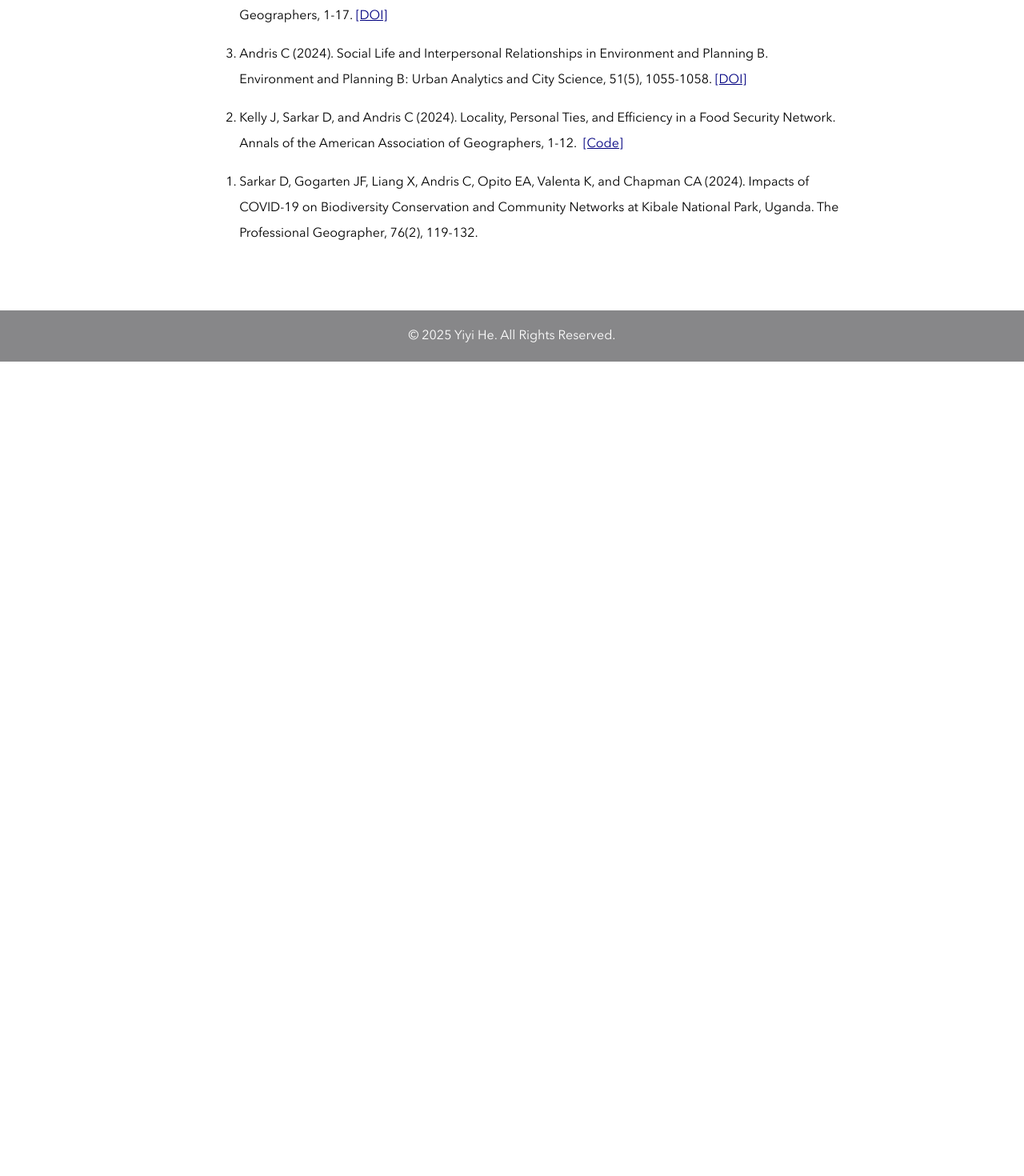
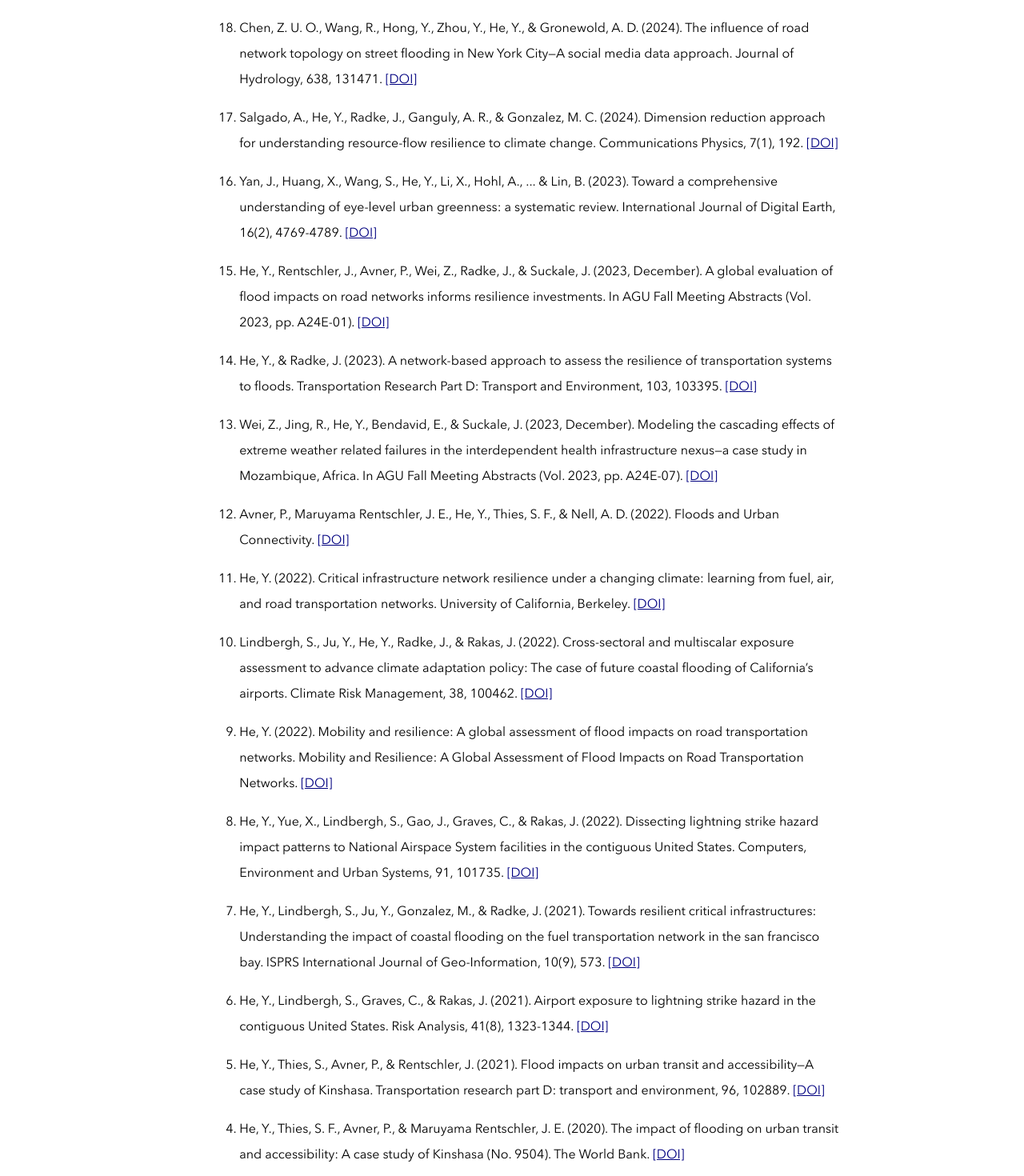
Before and after one commit to resilient-futures/resilient-futures.github.io, a React (Create React App) app in the folder yiyihe-page/: page /publications in a window 1280 px wide. Shown: the part 780-2250 px from the top of the page at 80% size. Before the commit the page ends 1232 px from the top, so only its background shows below. Built offline with nearby package versions, Linux system fonts and the light colour scheme.

Commit message:
add: research pic; publications

```diff
--- a/yiyihe-page/src/pages/Publications.jsx
+++ b/yiyihe-page/src/pages/Publications.jsx
@@ -5,30 +5,119 @@ import { Typography } from '@mui/material'
 const publications = [
 	{
 		index: 68,
-		citation: "Lindbergh, S., He, Y., & Radke, J. (2024). Beyond carbon: Unveiling vulnerabilities of the transportation fuel system for climate resilience. Energy Research & Social Science, 114, 103585.",
-		doi: "https://doi.org/10.xxxx/erss.103585",
-		code: "https://github.com/example/code"
+		citation: "Wei, Z., Jing, R., He, Y., Bendavid, E., & Suckale, J. (2024). Assessing health care access during flooding in sub-saharan Africa. AGU24.",
+		// doi: "",
+		// code: ""
 	},
 	{
 		index: 67,
-		citation: "Appiah, G, Cooney, B, Kaufman, M, and Andris, C (2024). Public, Private, Personal: Shifting Patterns in Spatial Data Sources in used in Geospatial Research. Annals of the American Association of Geographers, 1-17.",
-		doi: "https://doi.org/10.xxxx/annals.123456"
+		citation: "Lindbergh, S., He, Y., & Radke, J. (2024). Beyond carbon: Unveiling vulnerabilities of the transportation fuel system for climate resilience. Energy Research & Social Science, 114, 103585.",
+		doi: "https://www.sciencedirect.com/science/article/pii/S2214629624001762"
 	},
 	{
 		index: 66,
-		citation: "Andris C (2024). Social Life and Interpersonal Relationships in Environment and Planning B. Environment and Planning B: Urban Analytics and City Science, 51(5), 1055-1058.",
-		doi: "https://doi.org/10.xxxx/epb.789012"
+		citation: "Chen, Z. U. O., Wang, R., Hong, Y., Zhou, Y., He, Y., & Gronewold, A. D. (2024). The influence of road network topology on street flooding in New York City—A social media data approach. Journal of Hydrology, 638, 131471.",
+		doi: "https://www.sciencedirect.com/science/article/abs/pii/S0022169424008679"
 	},
 	{
 		index: 65,
-		citation: "Kelly J, Sarkar D, and Andris C (2024). Locality, Personal Ties, and Efficiency in a Food Security Network. Annals of the American Association of Geographers, 1-12.",
-		doi: "",
-		code: "https://github.com/example/network-study"
+		citation: "Salgado, A., He, Y., Radke, J., Ganguly, A. R., & Gonzalez, M. C. (2024). Dimension reduction approach for understanding resource-flow resilience to climate change. Communications Physics, 7(1), 192.",
+		doi: "https://www.nature.com/articles/s42005-024-01664-z",
+		// code: ""
 	},
 	{
 		index: 64,
-		citation: "Sarkar D, Gogarten JF, Liang X, Andris C, Opito EA, Valenta K, and Chapman CA (2024). Impacts of COVID-19 on Biodiversity Conservation and Community Networks at Kibale National Park, Uganda. The Professional Geographer, 76(2), 119-132."
-	}
+		citation: "Yan, J., Huang, X., Wang, S., He, Y., Li, X., Hohl, A., ... & Lin, B. (2023). Toward a comprehensive understanding of eye-level urban greenness: a systematic review. International Journal of Digital Earth, 16(2), 4769-4789.",
+		doi: "https://www.tandfonline.com/doi/pdf/10.1080/17538947.2023.2283479"
+	},
+	{
+		index: 63,
+		citation: "He, Y., Rentschler, J., Avner, P., Wei, Z., Radke, J., & Suckale, J. (2023, December). A global evaluation of flood impacts on road networks informs resilience investments. In AGU Fall Meeting Abstracts (Vol. 2023, pp. A24E-01).",
+		doi: "https://ui.adsabs.harvard.edu/abs/2023AGUFM.A24E..01H/abstract"
+	},
+	{
+		indx: 62,
+		citation: "He, Y., & Radke, J. (2023). A network-based approach to assess the resilience of transportation systems to floods. Transportation Research Part D: Transport and Environment, 103, 103395.",
+		doi: "https://ui.adsabs.harvard.edu/abs/2023AGUFM.A24E..07W/abstract"
+	},
+	{
+		index: 61,
+		citation: "Wei, Z., Jing, R., He, Y., Bendavid, E., & Suckale, J. (2023, December). Modeling the cascading effects of extreme weather related failures in the interdependent health infrastructure nexus—a case study in Mozambique, Africa. In AGU Fall Meeting Abstracts (Vol. 2023, pp. A24E-07).",
+		doi: "https://ui.adsabs.harvard.edu/abs/2023AGUFM.A24E..07W/abstract"
+	},
+
+	{
+		index: 60,
+		citation: "Avner, P., Maruyama Rentschler, J. E., He, Y., Thies, S. F., & Nell, A. D. (2022). Floods and Urban Connectivity.",
+		doi: "https://policycommons.net/artifacts/2477040/floods-and-urban-connectivity/3499093/"
+	},
+
+	{
+		index: 59,
+		citation: "He, Y. (2022). Critical infrastructure network resilience under a changing climate: learning from fuel, air, and road transportation networks. University of California, Berkeley.",
+		doi: "https://www.proquest.com/openview/6540c1d735670675ab6c6a63c5cd5ffe/1?cbl=18750&diss=y&pq-origsite=gscholar"
+	},
+
+	{
+		index: 58,
+		citation: "Lindbergh, S., Ju, Y., He, Y., Radke, J., & Rakas, J. (2022). Cross-sectoral and multiscalar exposure assessment to advance climate adaptation policy: The case of future coastal flooding of California’s airports. Climate Risk Management, 38, 100462.",
+		doi: "https://www.sciencedirect.com/science/article/pii/S2212096322000699"
+	},
+
+	{
+		index: 57,
+		citation: "He, Y. (2022). Mobility and resilience: A global assessment of flood impacts on road transportation networks. Mobility and Resilience: A Global Assessment of Flood Impacts on Road Transportation Networks.",
+		doi: "https://ui.adsabs.harvard.edu/abs/2022mrga.book.....H/abstract",
+	},
+
+	{
+		index: 56,
+		citation: "He, Y., Yue, X., Lindbergh, S., Gao, J., Graves, C., & Rakas, J. (2022). Dissecting lightning strike hazard impact patterns to National Airspace System facilities in the contiguous United States. Computers, Environment and Urban Systems, 91, 101735.",
+		doi: "https://www.sciencedirect.com/science/article/pii/S0198971521001423",
+	},
+
+	{
+		index: 55,
+		citation: "He, Y., Lindbergh, S., Ju, Y., Gonzalez, M., & Radke, J. (2021). Towards resilient critical infrastructures: Understanding the impact of coastal flooding on the fuel transportation network in the san francisco bay. ISPRS International Journal of Geo-Information, 10(9), 573.",
+		doi: "https://www.mdpi.com/2220-9964/10/9/573",
+	},
+
+	{
+		index: 54,
+		citation: "He, Y., Lindbergh, S., Graves, C., & Rakas, J. (2021). Airport exposure to lightning strike hazard in the contiguous United States. Risk Analysis, 41(8), 1323-1344.",
+		doi: "https://onlinelibrary.wiley.com/doi/abs/10.1111/risa.13630",
+	},
+
+	{
+		index: 53,
+		citation: "He, Y., Thies, S., Avner, P., & Rentschler, J. (2021). Flood impacts on urban transit and accessibility—A case study of Kinshasa. Transportation research part D: transport and environment, 96, 102889.",
+		doi: "https://www.sciencedirect.com/science/article/pii/S1361920921001905",
+	},
+
+
+	{
+		index: 52,
+		citation: "He, Y., Thies, S. F., Avner, P., & Maruyama Rentschler, J. E. (2020). The impact of flooding on urban transit and accessibility: A case study of Kinshasa (No. 9504). The World Bank.",
+		doi: "https://ideas.repec.org/p/wbk/wbrwps/9504.html",
+	},
+
+	{
+		index: 51,
+		citation: "He, Y., Rentschler, J., & Avner, P. (2020, December). Urban Road Network Resilience to Flooding, a Global Evaluation. In AGU Fall Meeting Abstracts (Vol. 2020, pp. SY030-0002).",
+		doi: "https://ui.adsabs.harvard.edu/abs/2020AGUFMSY0300002H/abstract",
+	},
+
+	{
+		index: 50,
+		citation: "He, Y., Thies, S., Avner, P., & Rentschler, J. (2020). The Impact of Flooding on Urban Transit and Accessibility.",
+		doi: "https://www.researchgate.net/profile/Yiyi-He/publication/348363870_The_Impact_of_Flooding_on_Urban_Transit_and_Accessibility_A_Case_Study_of_Kinshasa/links/6131abe638818c2eaf7a50ee/The-Impact-of-Flooding-on-Urban-Transit-and-Accessibility-A-Case-Study-of-Kinshasa.pdf",
+	},
+
+	{
+		index: 49,
+		citation: "Ju, Y., Lindbergh, S., He, Y., & Radke, J. D. (2019). Climate-related uncertainties in urban exposure to sea level rise and storm surge flooding: a multi-temporal and multi-scenario analysis. Cities, 92, 230-246.",
+		doi: "https://www.sciencedirect.com/science/article/abs/pii/S0264275118311879",
+	},
 ]
 
 const Publications = () => {
--- a/yiyihe-page/src/pages/Research.jsx
+++ b/yiyihe-page/src/pages/Research.jsx
@@ -83,13 +83,13 @@ import { Typography } from '@mui/material'
 const researchAreas = {
 	climateResilience: {
 		title: 'Climate Resilience',
-		image: '/research/climate.jpg',
+		image: '/research/solar_gallery_image.png',
 		description:
 			'Transportation networks underpin socioeconomic development by enabling the movement of goods and people. However, despite their frequency, little is known about how floods disrupt transportation systems in developing country cities.'
 	},
 	networkScience: {
 		title: 'Network Science',
-		image: '/research/network.png',
+		image: '/research/graph_gallery_image.png',
 		description:
 			'Sea level rise (SLR) and storm surge inundation are major concerns along the coast of the San Francisco Bay, impacting both coastal communities and critical infrastructure networks.'
 	},
```
Also changed, not shown: yiyihe-page/public/research/solar_gallery_image.png (added), 1 other file (tests, documents, lock files or other folders).
